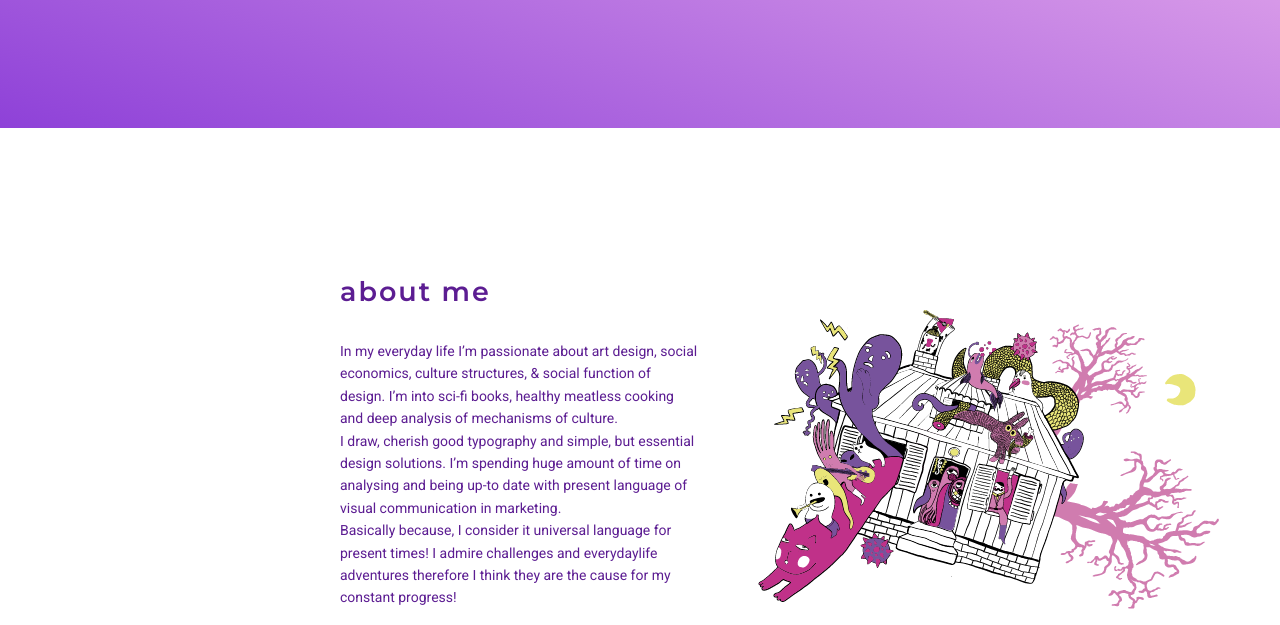
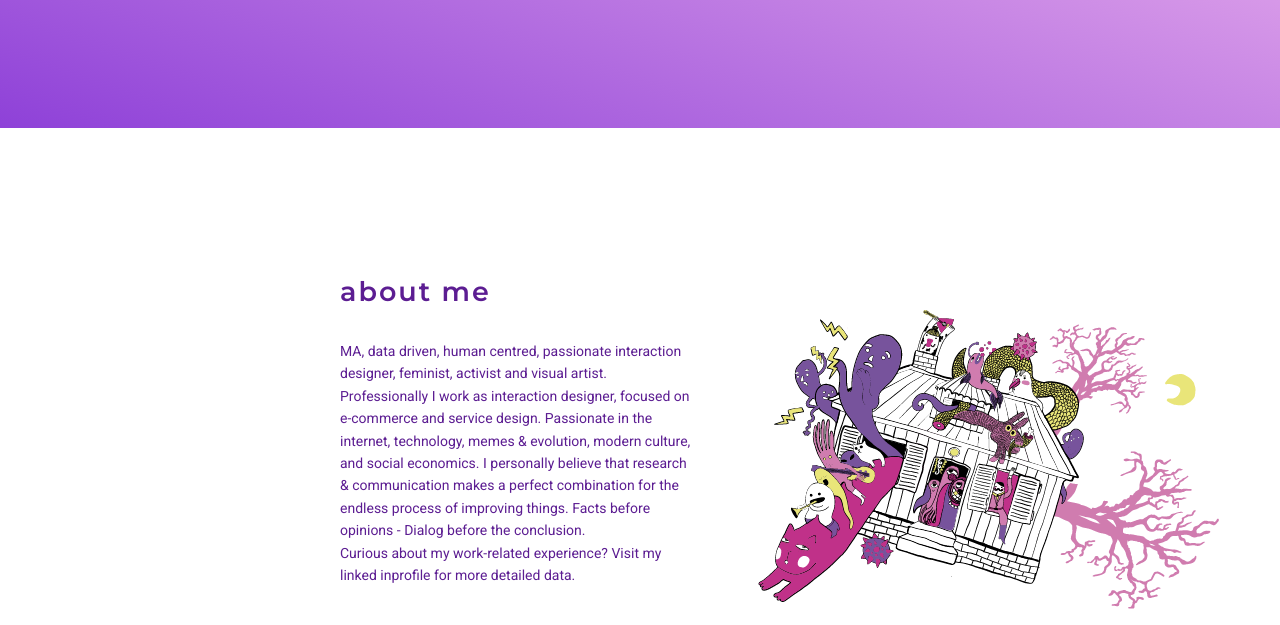
Before and after one commit to caryca/caryca.github.io, a plain HTML site: page index.html in a window 1280 px wide. Shown: the part 317-942 px from the top of the page. Drawn offline with nearby package versions, Linux system fonts and the light colour scheme.

Commit message:
Update index.html

```diff
--- a/index.html
+++ b/index.html
@@ -37,22 +37,17 @@
             <section class="about-section col-sm-7">
                 <span class="about-counter about-counter--first"></span>
                 <h2>ABOUT ME</h2>
-                <p>In my everyday life I’m passionate about art
-design, social economics, culture structures,
-& social function of design.
-I’m into sci-fi books, healthy meatless cooking
-and deep analysis of mechanisms of culture.<br>
+                <p>
+                MA, data driven, human centred, passionate interaction designer, feminist, activist and visual artist.
+Professionally I work as interaction designer, focused on e-commerce and service design.
+Passionate in the internet, technology, memes & evolution, modern culture, and social economics.
+I personally believe that research & communication makes a perfect combination for the endless process of improving things.
+Facts before opinions - Dialog before the conclusion.
+<br>
+Curious about my work-related experience? Visit <a href="https://www.linkedin.com/in/caryca"> my linked in</a>profile for more detailed data.
+ <br>
 
-I draw, cherish good typography and simple,
-but essential design solutions. I’m spending
-huge amount of time on analysing and  being
-up-to date with present language of visual
-communication in marketing. <br>
-
-Basically because, I consider it universal
-language for present times! I admire challenges
-and everydaylife adventures therefore I think they
-are the cause for my constant progress!</p>
+</p>
                 <a href="#" class="btn">Find out more</a>
             </section>
             <div class="col-sm-5">
```
